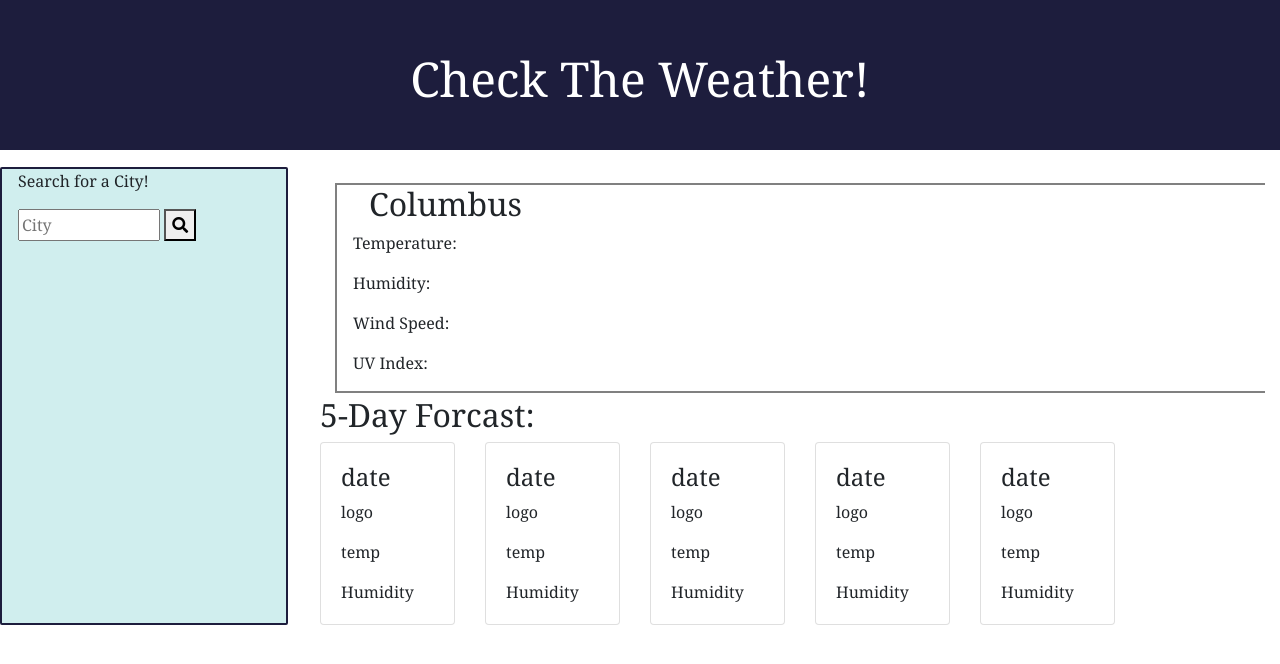
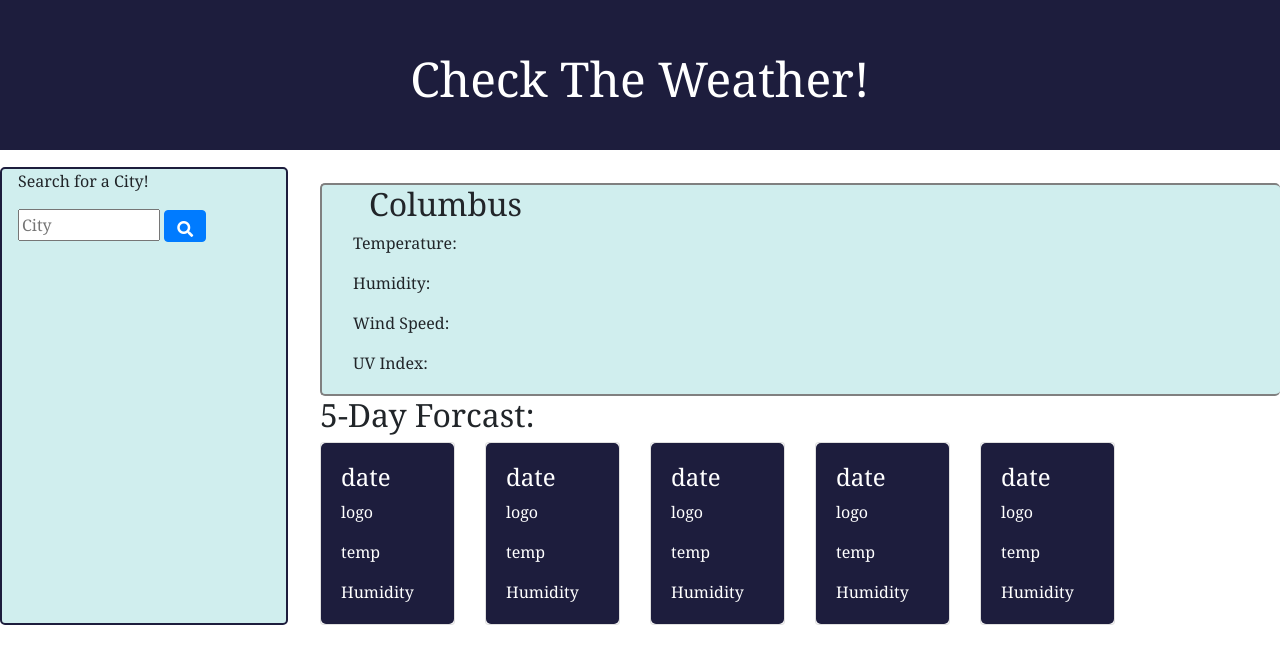
Before and after one commit to oconnor97/check-the-weather, a plain HTML site: page index.html in a window 1280 px wide. Drawn offline with nearby package versions, Linux system fonts and the light colour scheme.

Commit message:
small refactoring edits

```diff
--- a/assets/CSS/style.css
+++ b/assets/CSS/style.css
@@ -34,7 +34,7 @@ body {
     grid-area: aside;
     border: 2px solid rgb(29, 29, 61);
     /* border-left: none; */
-    border-radius: 2px;
+    border-radius: 5px;
     background-color: rgb(208, 238, 238);
     margin-right: 10%;
     margin-top: 0;
@@ -59,13 +59,16 @@ button {
   .container {
     grid-area: weather-container;
     margin-top: 1em;
+    border: 2px solid gray;
+    border-right: none;
+    border-radius: 5px;
+    background-color: rgb(208, 238, 238);
 
   }
 
 .current-weather {
   width: 100%;
-  border: 2px solid gray;
-  border-right: none;
+
 }
 .weather {
   margin-left: 1em;
@@ -73,3 +76,9 @@ button {
 
 
   .weather-forcast { grid-area: weather-forcast; }
+
+  .card-body {
+    background-color: rgb(29, 29, 61);
+    color: white;
+    border-radius: 5px;
+  }
--- a/index.html
+++ b/index.html
@@ -22,9 +22,11 @@
         <div class="aside">
             <p>Search for a City!</p>
             <div class="form">
-                <input type="text" id="inputValue" placeholder="City">
-                <button type="submit" i class="fas fa-search"></i></button>
-                <ul id="history"></ul>
+                <form>
+                    <input type="text" id="inputValue" placeholder="City">
+                    <button type="submit" class="btn btn-primary" id="searchBtn"><i class="fas fa-search"></i></button>
+                </form>
+            <ul id="history"></ul>
             </div>
         </div>
         <div class="container">
```
